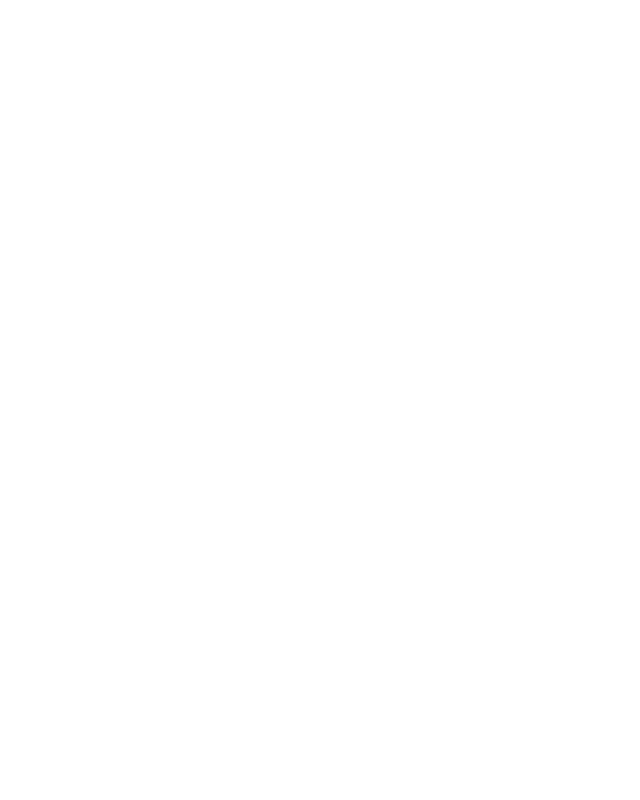
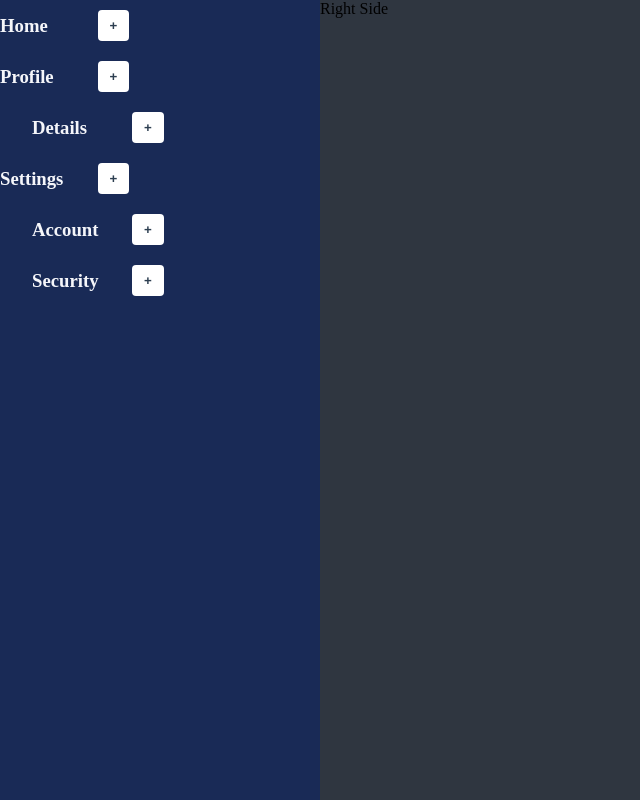
Before and after one commit to darskp/react-projects, a React (Create React App) app: page /react-projects/treeview in a window 1280 px wide. Before the commit this address had no page. Shown: the whole page, without its empty margins (0-640 px from the left). Built offline with nearby package versions, Linux system fonts and the light colour scheme.

Commit message:
tree view menu setup

```diff
--- a/src/App.js
+++ b/src/App.js
@@ -5,6 +5,7 @@ import Home from "./home.jsx";
 import StarRating from "./components/star-rating/star-rating.jsx";
 import Imageslider from "./components/image-slider/Imageslider.jsx";
 import LoadMoreBtn from "./components/load-more-btn/loadmorebtn.jsx";
+import Treeview from "./components/tree-view-menu/treeview.jsx";
 
 function App() {
   return (
@@ -17,6 +18,7 @@ function App() {
           <Route path="/starrating" element={<StarRating />} />
           <Route path="/imageslider" element={<Imageslider />} />
           <Route path="/loadmoreBtn" element={<LoadMoreBtn />} />
+          <Route path="/treeview" element={<Treeview />} />
         </Routes>
       </BrowserRouter>
     </div>
--- a/src/components/load-more-btn/api-config/tableData.js
+++ b/src/components/load-more-btn/api-config/tableData.js
@@ -15,6 +15,9 @@ export const fetchData = async (limit, skip) => {
     const data = await response.json();
     return data;
   } catch (err) {
+    if (err.name === "TypeError" && err.message === "Failed to fetch") {
+      return {error: "Please check your internet connection.."};
+    }
     return {error: err.message};
   }
 };
--- /dev/null
+++ b/src/components/tree-view-menu/menu.js
@@ -0,0 +1,46 @@
+export const sideMenu = [
+  {
+    label: "Home",
+    to: "/",
+  },
+  {
+    label: "Profile",
+    to: "/profile",
+    Children: [
+      {
+        label: "Details",
+        to: "/details",
+        Children: [
+          {
+            label: "Location",
+            to: "/location",
+          },
+        ],
+      },
+    ],
+  },
+  {
+    label: "Settings",
+    to: "/settings",
+    Children: [
+      {
+        label: "Account",
+        to: "/account",
+      },
+      {
+        label: "Security",
+        to: "/security",
+        Children: [
+          {
+            label: "Login",
+            to: "/login",
+          },
+          {
+            label: "Register",
+            to: "/register",
+          },
+        ],
+      },
+    ],
+  },
+];
--- /dev/null
+++ b/src/components/tree-view-menu/treeview.css
@@ -0,0 +1,53 @@
+.treeview-main {
+  width: 100%;
+  min-height: 100vh;
+  display: flex;
+  background-color: #2f3640;
+
+  .left-container {
+    width: 25%;
+    position: fixed;
+    height: 100vh;
+    background-color: #192a56;
+    color: #f5f6fa;
+    /* padding: 5px 10px; */
+  }
+
+  .menuPlus {
+    display: flex;
+    align-items: center;
+    gap: 0.2vh;
+    justify-content: start;
+    width: 100%;
+
+    h3 {
+      width: 30%;
+    }
+
+    .btn {
+      background-color: white;
+    }
+  }
+
+  .submenuPlus {
+    display: flex;
+    align-items: center;
+    gap: 0.5vh;
+    justify-content: start;
+    width: 100%;
+    margin-left: 10%;
+
+    h3 {
+      width: 30%;
+    }
+
+    .btn {
+      background-color: white;
+    }
+  }
+
+  .content-container {
+    margin-left: 25%;
+    width: 75%;
+  }
+}
--- /dev/null
+++ b/src/components/tree-view-menu/treeview.jsx
@@ -0,0 +1,45 @@
+import React, {useState} from "react";
+import "./treeview.css";
+import {sideMenu} from "./menu";
+
+const Treeview = () => {
+  const [menuOpen, setMenuOpen] = useState({});
+
+  const handleExpand = () => {
+    setMenuOpen();
+  };
+
+  return (
+    <div className="treeview-main">
+      <div className="left-container">
+        {sideMenu?.map((item, index, arr) => (
+          <div key={index}>
+            <div className="menuPlus">
+              <h3>{item.label}</h3>
+              <button onClick={() => handleExpand(item.label)} className="btn">
+                +
+              </button>
+            </div>
+            <div className="">
+              {item && item?.Children?.length > 0
+                ? item?.Children?.map((submenu, i, arr) => (
+                    <div key={i}>
+                      <div className="submenuPlus">
+                        <h3>{submenu.label}</h3>
+                        <button onClick={() => handleExpand} className="btn">
+                          +
+                        </button>
+                      </div>
+                    </div>
+                  ))
+                : null}
+            </div>
+          </div>
+        ))}
+      </div>
+      <div className="content-container">Right Side</div>
+    </div>
+  );
+};
+
+export default Treeview;
```
Also changed, not shown: src/components/tree-view-menu/treelist.jsx (added, +7 -0 lines).
